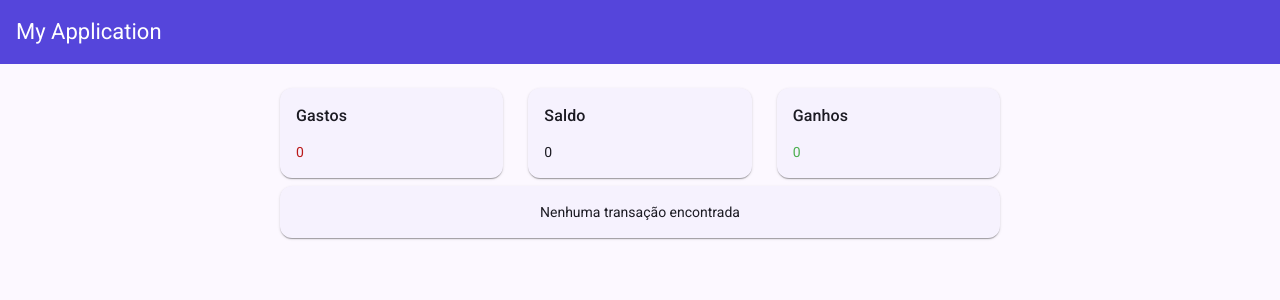
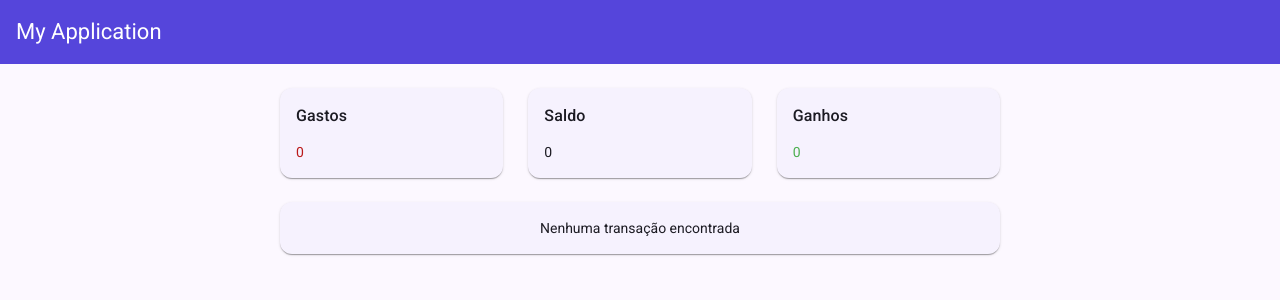
Before and after one commit to NalandaMelo/gerenciado-financeiro, an Angular app: page / in a window 1280 px wide. Shown: the top 300 px of the page. Built offline with nearby package versions, Linux system fonts and the light colour scheme.

Commit message:
feat: colocando uma margem geral

```diff
--- a/src/app/features/home/components/no-transactions/no-transactions.scss
+++ b/src/app/features/home/components/no-transactions/no-transactions.scss
@@ -1,7 +1,6 @@
 
 .card{
     display: flex;
-    margin-top: 8px;
 
     .card-content {
     display: flex;
--- a/src/app/features/home/components/transations-item/transations-item.scss
+++ b/src/app/features/home/components/transations-item/transations-item.scss
@@ -2,7 +2,6 @@
     display: flex;
     flex-direction: row;
     padding: 18px;
-    margin-top: 8px;
 
     .card-title {
         font-size: 16px;
--- a/src/app/features/home/home.html
+++ b/src/app/features/home/home.html
@@ -1,9 +1,10 @@
 <app-balance [transactions]="transactions()"></app-balance>
 
-
+<div class="transactions">
 @for ( item of transactions() ; track item) {
     <app-transations-item [transation]="item"> </app-transations-item>
 } @empty {
     <app-no-transactions></app-no-transactions>
 
 }
+</div>
--- a/src/app/features/home/home.scss
+++ b/src/app/features/home/home.scss
@@ -0,0 +1,3 @@
+.transactions{
+    margin: 24px 0;
+}
```
